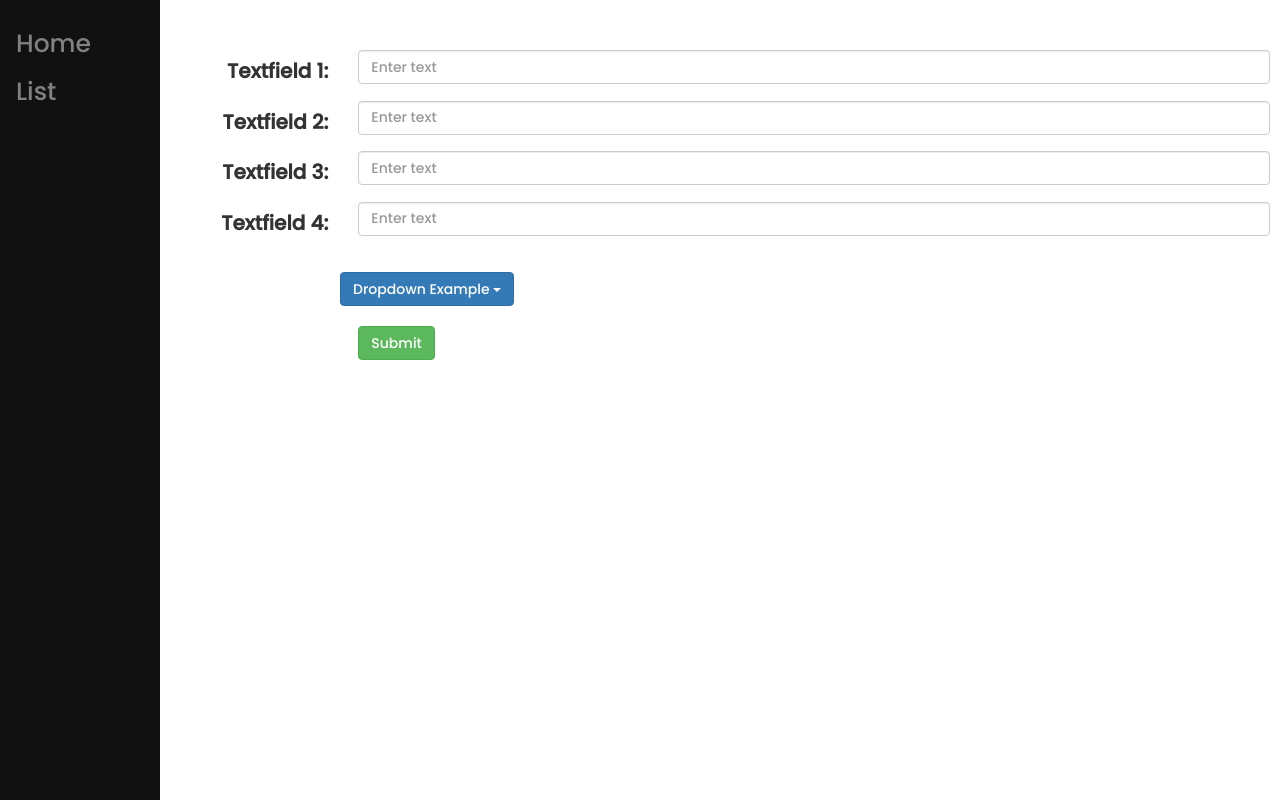
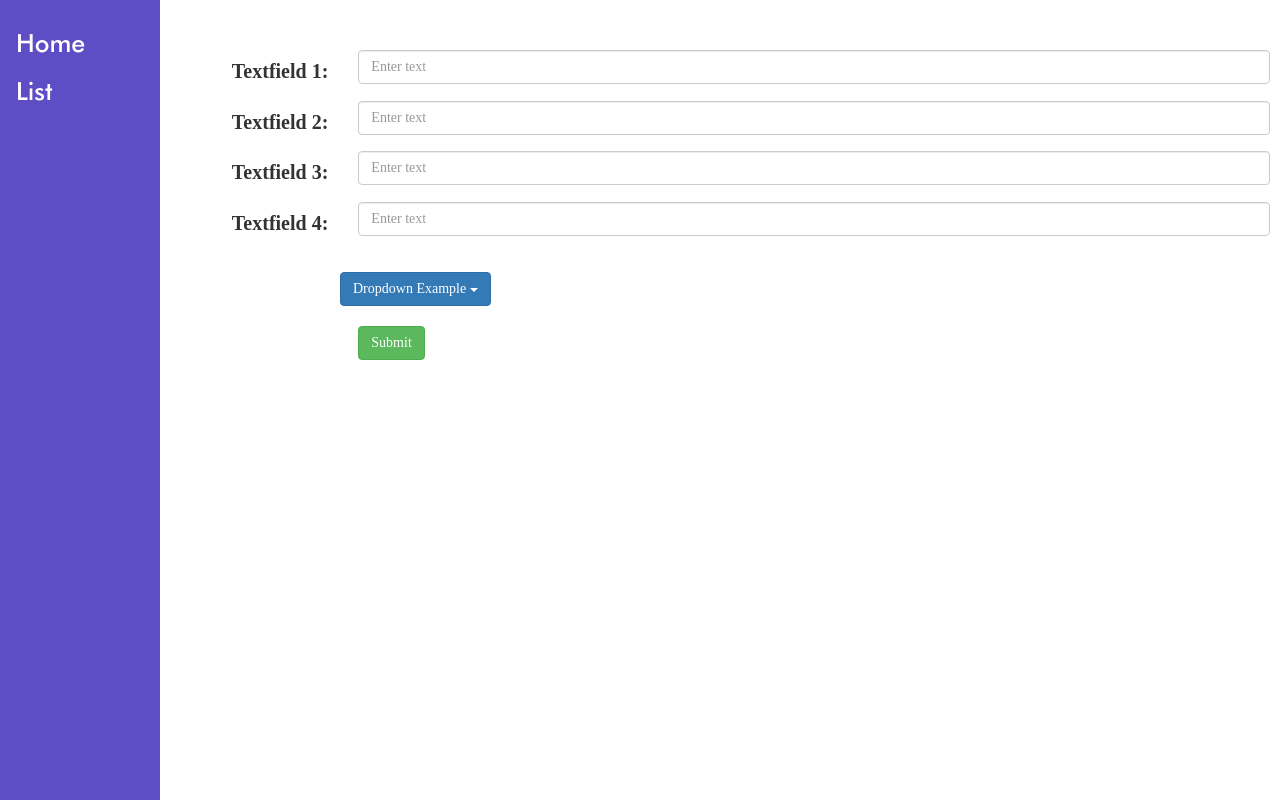
Before and after one commit to HRK31/demo, an Angular app: page / in a window 1280 px wide. Built offline with nearby package versions, Linux system fonts and the light colour scheme.

Commit message:
Changed font color and side nav bar color

```diff
--- a/src/app/sidebar/sidebar.component.css
+++ b/src/app/sidebar/sidebar.component.css
@@ -1,6 +1,3 @@
-@import url('https://fonts.googleapis.com/css2?family=Poppins:wght@500&display=swap');
-
-
   .sidenav {
     height: 100%;
     width: 160px;
@@ -8,17 +5,17 @@
     z-index: 1;
     top: 0;
     left: 0;
-    background-color: #111;
+    background-color: #5E4DC4;
     overflow-x: hidden;
     padding-top: 20px;
-    font-family: 'Poppins', sans-serif;
+    font-family: 'Futura Md BT', sans-serif;
   }
 
   .sidenav a {
     padding: 6px 8px 6px 16px;
     text-decoration: none;
     font-size: 25px;
-    color: #818181;
+    color: #ffffff;
     display: block;
   }
 
```
